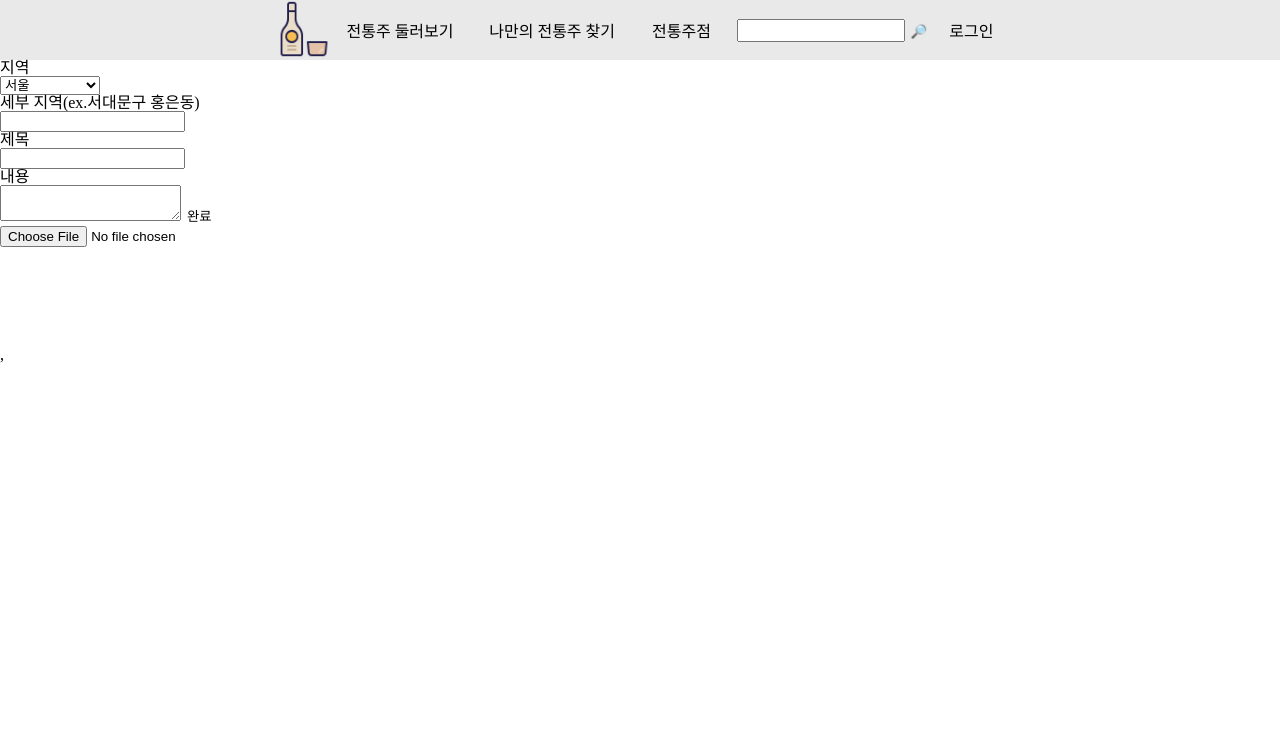
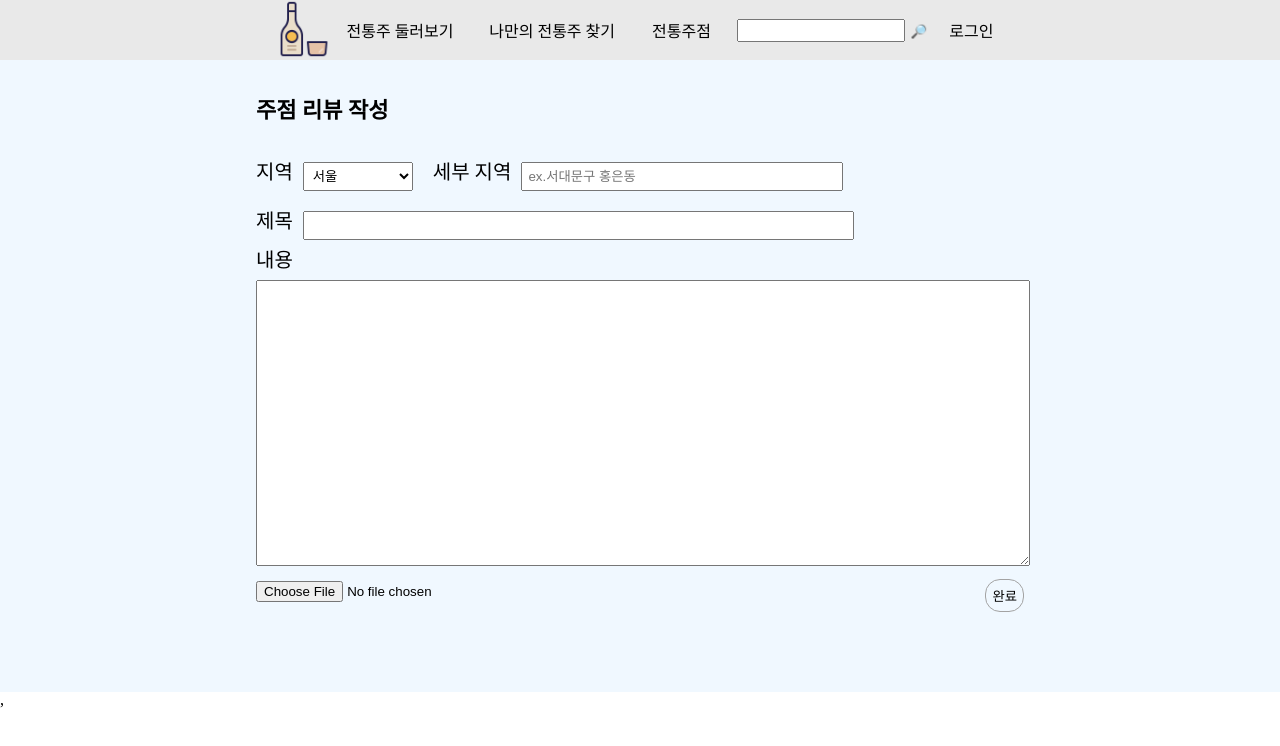
Before and after one commit to alcoholicAtSMU/Frontend, a React (Create React App) app: page /createBar in a window 1280 px wide. Shown: the top 746 px of the page. Built offline with nearby package versions, Linux system fonts and the light colour scheme; what typesafe-actions would draw is missing.

Commit message:
edit CreateBar, CreateCollection

```diff
--- a/src/Review/ReviewCardContainer.tsx
+++ b/src/Review/ReviewCardContainer.tsx
@@ -6,6 +6,7 @@ import { useNavigate } from "react-router-dom";
 import axios from "axios";
 import Slick from "../boardDetail/ReviewSlick";
 import "../boardDetail/reviewSlick.css";
+
 interface tasteType {
   taste_1: string;
   taste_2: string;
--- a/src/Review/UpdateReview.tsx
+++ b/src/Review/UpdateReview.tsx
@@ -112,6 +112,8 @@ const UpdateReview = () => {
     fileObj.forEach((file) => {
       formData.append("fileList", file);
     });
+
+    console.log(removedFiles);
 
     formData.append(
       "requestDto",
--- a/src/bar/Bar.tsx
+++ b/src/bar/Bar.tsx
@@ -81,6 +81,28 @@ const Bar = () => {
     }
   };
 
+  const onClickDeleteButton = (id: number) => {
+    return (event: React.MouseEvent) => {
+      console.log(id);
+      event.preventDefault();
+      axios({
+        method: "DELETE",
+        url: `/myZzim/${id}`,
+        headers: {
+          Authorization: "Bearer " + localStorage.getItem("token"),
+        },
+      })
+        .then((res) => {
+          console.log(res);
+          alert(id + "가 찜 리스트에서 삭제되었습니다.");
+          window.location.replace("/mypage");
+        })
+        .catch((err) => {
+          console.log("찜리스트 삭제 에러", err);
+        });
+    };
+  };
+
   return (
     <div className="bar-container">
       <Routes>
@@ -144,8 +166,7 @@ const Bar = () => {
               });
             }}
           >
-            <img className="bar-list-somenail" src={img}></img>
-
+            <img className="bar-list-somenail" src={item.image[0]}></img>
             <div className="bar-content-container">
               <p className="bar-content">
                 <span className="bar-content-area">{item.location}</span> |{" "}
--- a/src/bar/BarDetail.tsx
+++ b/src/bar/BarDetail.tsx
@@ -2,6 +2,8 @@ import React, { useEffect, useState } from "react";
 import axios from "axios";
 import { useNavigate, useLocation } from "react-router-dom";
 import "./barDetail.css";
+
+import Slick from "./BarDetailSlick";
 
 interface barProps {
   content: string;
@@ -45,9 +47,24 @@ const BarDetail = () => {
     <div className="Bar-Detail-Top-Container">
       {barObj && (
         <div className="Bar-Detail-container">
-          <div className="Bar-Detail-image-container">
-            <img className="Bar-Detail-image" src={img}></img>
+          <div className="Bar-Detail-silck-container">
+            {barObj.image.length > 1 ? (
+              <div className="Bar-Detail-image-container">
+                <Slick>
+                  {barObj.image.map((item, index) => (
+                    <div className="Bar-Detail-image" key={index}>
+                      <img src={item} />
+                    </div>
+                  ))}
+                </Slick>
+              </div>
+            ) : (
+              <div className="Bar-Detail-image">
+                <img src={barObj.image[0]}></img>
+              </div>
+            )}
           </div>
+
           <div className="Bar-Detail-content-container">
             <p className="Bar-Detail-Mid">
               <span className="Bar-Detail-content-title">{barObj.title}</span>
--- /dev/null
+++ b/src/bar/BarDetailSlick.tsx
@@ -0,0 +1,65 @@
+import { useMemo } from "react";
+import Slider, { Settings } from "react-slick";
+
+import "slick-carousel/slick/slick.css";
+import "slick-carousel/slick/slick-theme.css";
+import "./barDetailSlick.css";
+
+interface sliderProps {
+  children: React.ReactNode /** 슬라이더 아이템 요소 */;
+  /** 자동재생 (속도 설정시 number 타입으로) */
+  autoplay?: boolean | number;
+  speed?: number /** 슬라이더 속도 */;
+  loop?: boolean /** 반복 여부 */;
+  className?: string;
+  lazyLoad?: boolean;
+}
+
+interface NextArrowProps {
+  onClick?: React.MouseEventHandler<HTMLDivElement>;
+}
+interface PreArrowProps {
+  onClick?: React.MouseEventHandler<HTMLDivElement>;
+}
+function NextArrow({ onClick }: NextArrowProps) {
+  return (
+    <div className="next-arrow" onClick={onClick}>
+      &gt;
+    </div>
+  );
+}
+
+function PreArrow({ onClick }: PreArrowProps) {
+  return (
+    <div className="pre-arrow" onClick={onClick}>
+      &lt;
+    </div>
+  );
+}
+
+function BarDetailSlick({
+  children,
+  autoplay = true,
+  speed = 500,
+  loop = true,
+  lazyLoad = true,
+}: sliderProps) {
+  const settings = useMemo<Settings>(
+    () => ({
+      infinite: loop,
+      speed: speed,
+      slidesToShow: 1,
+      slidesToScroll: 1,
+      nextArrow: <NextArrow />,
+      prevArrow: <PreArrow />,
+    }),
+    [autoplay, loop, speed, lazyLoad]
+  );
+  return (
+    <div className="BarDetail-Slider-Container">
+      <Slider {...settings}>{children}</Slider>
+    </div>
+  );
+}
+
+export default BarDetailSlick;
--- a/src/bar/CreateBar.tsx
+++ b/src/bar/CreateBar.tsx
@@ -145,8 +145,12 @@ const CreateBar = () => {
 
   return (
     <div className="CreateBar-top-container">
+      <div className="CreateBar-header">
+        <p>주점 리뷰 작성</p>
+      </div>
+
       <div className="CreateBar-LocationFrom">
-        <p>지역</p>
+        <p className="CreateBar-location">지역</p>
         <select
           value={selectedLocation}
           onChange={onSelectChange}
@@ -160,22 +164,25 @@ const CreateBar = () => {
           ))}
         </select>
 
-        <p className="CreateBar-locationDetail">
-          세부 지역(ex.서대문구 홍은동)
-        </p>
+        <p className="CreateBar-locationDetail">세부 지역</p>
         <input
           onChange={onLocationDetailChange}
           className="CreateBar-locationDetail-input"
           maxLength={100}
+          placeholder="ex.서대문구 홍은동"
         ></input>
       </div>
+
       <div className="CreateBar-ContentForm-Container">
+        <div className="CreateBar-title-container">
           <p className="CreateBar-title">제목</p>
           <input
             onChange={onTitleChange}
             className="CreateBar-title-input"
             maxLength={100}
           ></input>
+        </div>
+
         <p className="CreateBar-content">내용</p>
         <form onSubmit={onSubmit} action="/bar" method="post">
           <textarea
@@ -187,18 +194,24 @@ const CreateBar = () => {
             완료
           </button>
         </form>
+
         <form encType="multipart/form-data" target="_blank">
           <input type="file" name="file" onChange={fileChangedHandler}></input>
           <div className="CreateBar-selectedImg-Container">
             {fileInfo[0] !== undefined &&
               fileInfo.map((obj) => (
-                <div>
+                <div className="form-container">
                   <img
                     className="CreateBar-selectedImg"
                     src={obj.fileUrl}
                     alt={obj.fileUrl}
                   />
-                  <span onClick={() => removeImage(obj)}>x</span>
+                  <button
+                    className="delete-img-button"
+                    onClick={() => removeImage(obj)}
+                  >
+                    x
+                  </button>
                 </div>
               ))}
           </div>
--- a/src/bar/bar.css
+++ b/src/bar/bar.css
@@ -99,15 +99,21 @@
 }
 
 .bar-somenail-container {
-  background-color: rgb(241, 223, 223);
+  width: 440px;
+  height: 440px;
 
   margin: 0 auto;
   margin-bottom: 50px;
+
+  overflow: hidden;
 }
 
 .bar-list-somenail {
+  width: 100%;
   height: 440px;
   min-height: 250px;
+
+  margin: 0 auto;
 }
 
 .bar-content-container {
--- a/src/bar/barDetail.css
+++ b/src/bar/barDetail.css
@@ -12,20 +12,26 @@
 .Bar-Detail-container {
   text-align: center;
   margin: 0 auto;
-  min-height: 600px;
+  /* min-height: 600px; */
   width: 70%;
   border: 1px solid rgb(0, 0, 0, 0.3);
 }
 
+.Bar-Detail-silck-container {
+  padding: 10px;
+}
 .Bar-Detail-image-container {
-  align-items: center;
-  background-color: rgb(211, 211, 211);
-  margin: 20px 0 10px 0;
+  margin: 0 auto;
+  /* width: 600px; */
+  background-color: rgb(255, 255, 255);
 }
 
 .Bar-Detail-image {
-  height: 400px;
-  min-height: 300px;
+}
+.Bar-Detail-image > img {
+  height: 440px;
+  min-height: 440px;
+  margin: 0 auto;
 }
 
 .Bar-Detail-content-container {
@@ -36,7 +42,6 @@
 }
 
 .Bar-Detail-Mid {
-  /* background-color: rgb(241, 241, 233); */
   padding: 20px 30px 20px 30px;
 }
 
@@ -52,8 +57,6 @@
 
 .Bar-Detail-Bottom {
   padding: 5px 30px 5px 30px;
-
-  /* background-color: rgb(167, 167, 154); */
 }
 
 .Bar-Detail-content-area {
@@ -65,6 +68,7 @@
 
 .Bar-Detail-content-content {
   margin-top: 10px;
+  margin-bottom: 10px;
   /* background-color: rgb(194, 208, 219); */
   font-size: 18px;
   padding: 10px 30px 10px 30px;
--- /dev/null
+++ b/src/bar/barDetailSlick.css
@@ -0,0 +1,10 @@
+@import "../static/reset.css";
+
+.BarDetail-Slider-Container {
+  min-width: 440px;
+  height: 100%;
+  width: 80%;
+  margin: 0 auto;
+  border: 1px solid rgb(0, 0, 0, 0.1);
+  background-color: rgb(255, 255, 255);
+}
--- a/src/bar/createBar.css
+++ b/src/bar/createBar.css
@@ -1,47 +1,110 @@
 @import "../static/reset.css";
 
 .CreateBar-top-container {
+  min-width: 900px;
+  position: static;
+  font-size: 20px;
+  background-color: aliceblue;
+}
+
+.CreateBar-header {
+  width: 60%;
+  margin: 0 auto;
+
+  padding-top: 40px;
+  padding-bottom: 30px;
+  font-size: 22px;
+  font-weight: 600;
 }
 
 /* 지역 입력 */
 .CreateBar-LocationFrom {
+  width: 60%;
+  margin: 0 auto;
+  display: flex;
+}
+
+.CreateBar-selectArea,
+.CreateBar-locationDetail-input,
+.CreateBar-title-container,
+.CreateBar-content-textarea,
+.CreateBar-location,
+.CreateBar-locationDetail {
+  margin-top: 10px;
+  margin-bottom: 10px;
 }
 
 .CreateBar-selectArea {
+  padding: 5px;
+  margin-right: 20px;
 }
 
+.CreateBar-location,
 .CreateBar-locationDetail {
+  margin-right: 10px;
 }
 
 .CreateBar-locationDetail-input {
+  width: 40%;
+  padding: 5px;
 }
 
 /* 제목, 내용 입력 */
 .CreateBar-ContentForm-Container {
+  width: 60%;
+  margin: 0 auto;
+}
+
+.CreateBar-title-container {
+  display: flex;
 }
 
 .CreateBar-title {
+  margin-right: 10px;
 }
 
 .CreateBar-title-input {
+  min-width: 450px;
+
+  width: 70%;
+  padding: 5px;
 }
 
 .CreateBar-content {
 }
 
 .CreateBar-content-textarea {
+  width: 100%;
+  height: 280px;
+  font-size: 20px;
 }
 
 .CreateBar-submit-button {
+  float: right;
+  border: 1px solid rgb(163, 163, 163);
+  border-radius: 15px;
+  padding: 6px;
+}
+
+.form-container {
+  /* width: 100%; */
 }
 
 .CreateBar-selectedImg-Container {
-  width: 100px;
-  height: 100px;
+  width: 90px;
+  height: 90px;
   display: flex;
 }
 
 .CreateBar-selectedImg {
-  height: 100px;
+  height: 90px;
   margin: 10px;
 }
+
+.delete-img-button {
+  position: relative;
+  /* background-color: aqua; */
+  float: right;
+  margin-top: -100px;
+  margin-right: 10px;
+}
--- a/src/collection/CreateCollection.tsx
+++ b/src/collection/CreateCollection.tsx
@@ -113,8 +113,8 @@ const CreateCollection = () => {
             method: "POST",
             url: `/collectioncontent`,
             data: {
-              collectionId: collectionId,
-              collectionIdList: collectionIdList,
+              collection: collectionId,
+              alcoholList: collectionIdList,
             },
           })
             .then((res) => {
--- a/src/mypage/mycollection/MyCollection.tsx
+++ b/src/mypage/mycollection/MyCollection.tsx
@@ -46,39 +46,6 @@ const MyCollection = () => {
       >
         +
       </button>
-      <div className="MyCollection-List-Container">
-        <div className="MyCollection-List-cardContainer">
-          <div className="MyCollection-card-imgContainer">
-            <img
-              className="MyCollection-somenail"
-              src={item}
-              alt="이미지대체"
-            />
-          </div>
-          <div className="MyCollection-title">데이트할 때 마시기 좋은 술</div>
-        </div>
-
-        <div className="MyCollection-List-cardContainer">
-          <div className="MyCollection-card-imgContainer">
-            <img
-              className="MyCollection-somenail"
-              src={item}
-              alt="이미지대체"
-            />
-          </div>
-          <div className="MyCollection-title">내가 먹어보고 싶은 술</div>
-        </div>
-        <div className="MyCollection-List-cardContainer">
-          <div className="MyCollection-card-imgContainer">
-            <img
-              className="MyCollection-somenail"
-              src={item}
-              alt="이미지대체"
-            />
-          </div>
-          <div className="MyCollection-title">파티할 때 마시고 싶은 술</div>
-        </div>
-      </div>
 
       <div className="MyCollection-List-Container-noImage">
         <div className="MyCollection-List-cardContainer-noImage">
```
Lines whose indentation alone changed are shown as unchanged.
